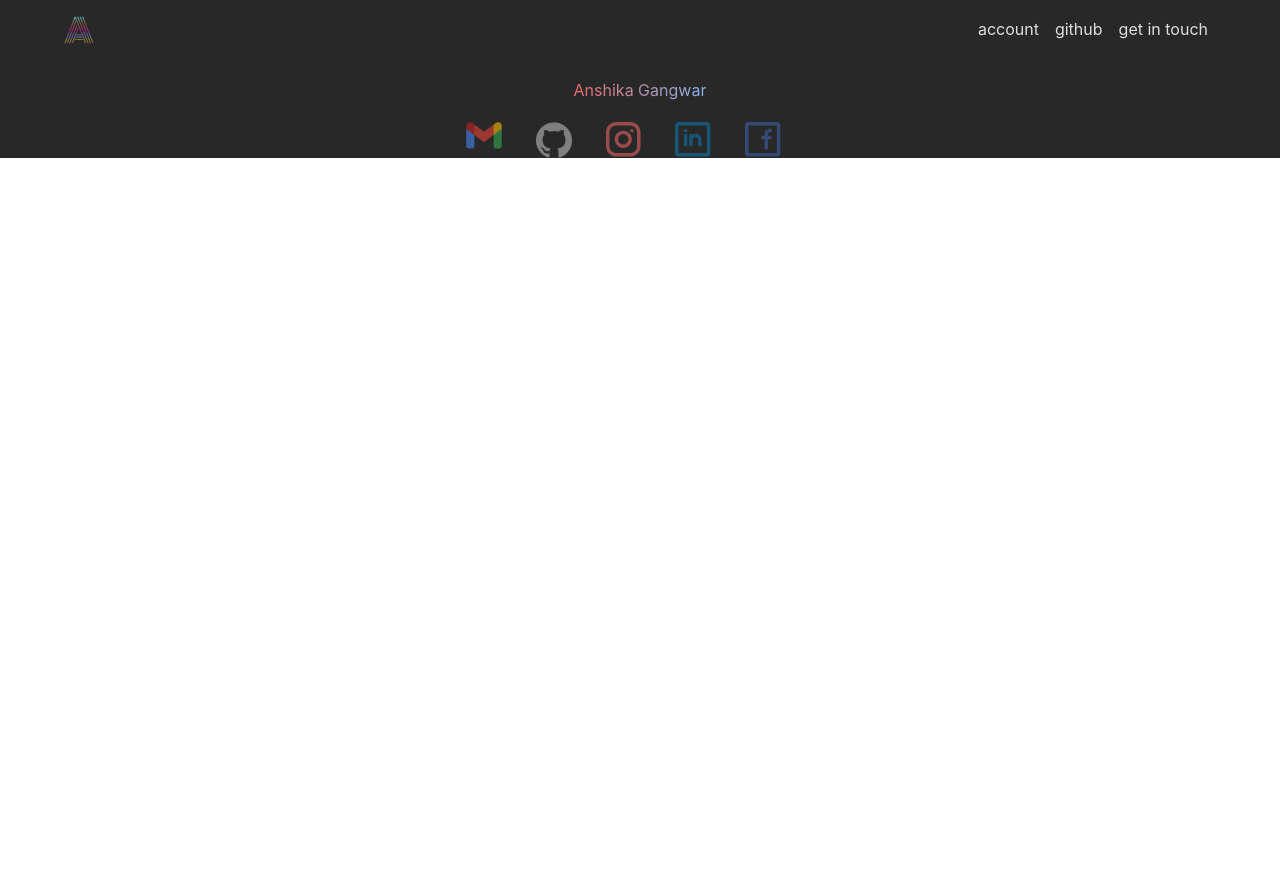
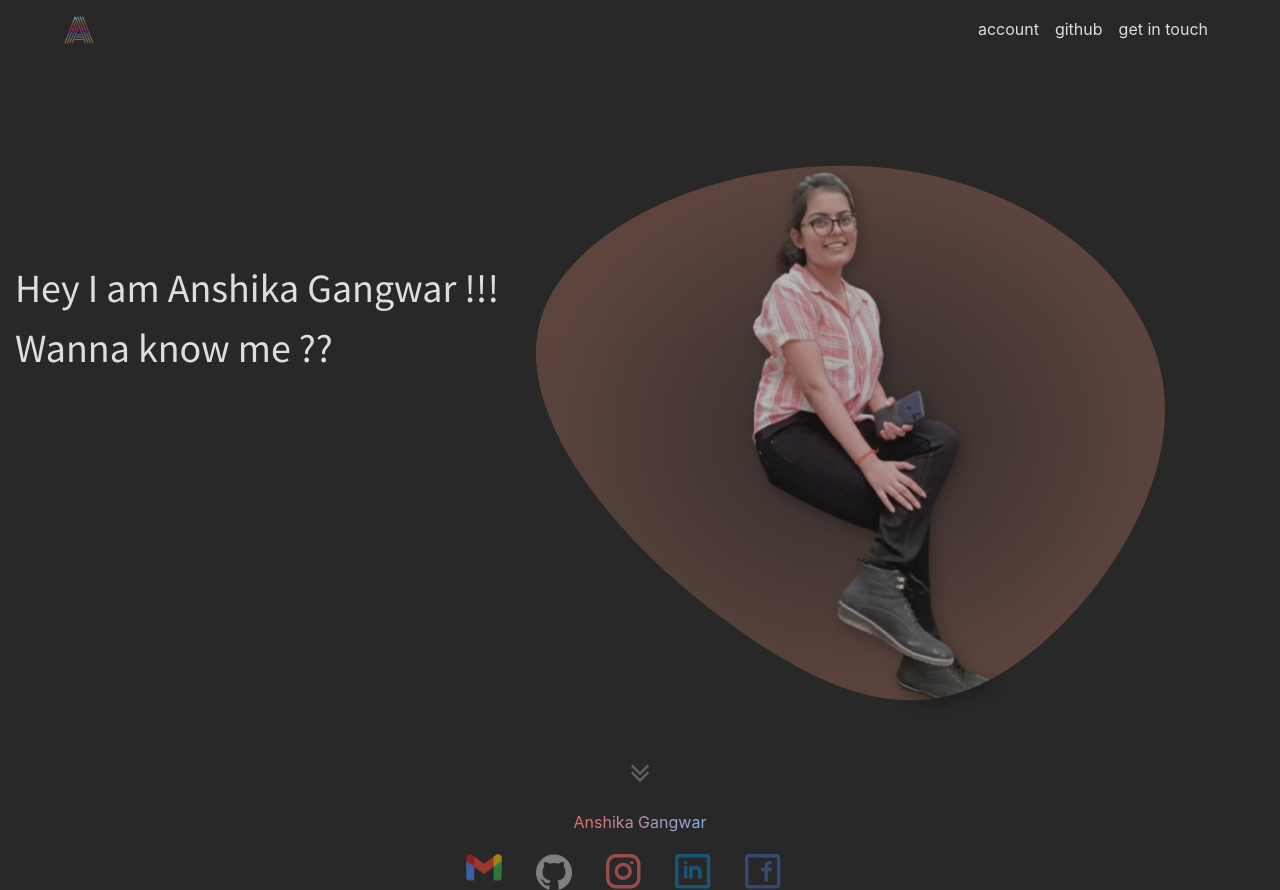
Before and after one commit to AnshikaGangwar/Portfolio, a React (Create React App) app in the folder client/: page /intro in a window 1280 px wide. Before the commit the page ends 800 px from the top, so only its background shows below. Built offline with nearby package versions, Linux system fonts and the light colour scheme; a web font is replaced by a local one.

Commit message:
intro page added

```diff
--- a/client/package.json
+++ b/client/package.json
@@ -3,11 +3,16 @@
   "version": "0.1.0",
   "private": true,
   "dependencies": {
+    "@fortawesome/fontawesome-svg-core": "^1.2.34",
+    "@fortawesome/free-solid-svg-icons": "^5.15.2",
+    "@fortawesome/react-fontawesome": "^0.1.14",
     "@material-ui/core": "^4.11.2",
     "@testing-library/jest-dom": "^5.11.8",
     "@testing-library/react": "^11.2.3",
     "@testing-library/user-event": "^12.6.0",
     "bootstrap": "^4.5.3",
+    "font-awesome": "^4.7.0",
+    "fontawesome": "^5.6.3",
     "jquery": "^3.5.1",
     "node-sass": "^4.14.1",
     "react": "^17.0.1",
--- a/client/src/App.js
+++ b/client/src/App.js
@@ -11,7 +11,7 @@ import Card from './components/cardDisplay'
 import Footer from './components/socialFooter'
 import Navbar from './components/navbar'
 import Skills from './components/skills'
-import MyPhoto from './components/myPhoto'
+import Intro from './components/intro'
 function App() {
   return (
     <div >
@@ -21,7 +21,7 @@ function App() {
         <Route path="/" exact component={Form}/>
         <Route path="/form" exact component={Form}/>
         <Route path="/skills" exact component={Skills}/>
-        <Route path="/me" exact component={MyPhoto}/>
+        <Route path="/intro" exact component={Intro}/>
       </switch>
       <Footer />
     </Router>
--- /dev/null
+++ b/client/src/components/intro.jsx
@@ -0,0 +1,32 @@
+import React, { Component } from 'react'
+import Typist from 'react-typist'
+import Me from '../assets/me.svg'
+import {FontAwesomeIcon} from '@fortawesome/react-fontawesome';
+
+export default class MyPhoto extends Component {
+
+    delay=120;
+    stdelay1=1400;
+    stdelay2=2500;
+    hideWhenDoneDelay=true;
+    render() {
+        return (
+            <div style={{background:"#282828"}}>
+              <div className="row container-fluid vh-100 w-100">
+                 <div className="col-md-5 intro_wrapper">
+                 <Typist cursor={{show:false}} avgTypingDelay={this.delay} >
+                       <span className="me_text">Hey I am Anshika Gangwar !!!
+                       Wanna know me ??</span>
+                 </Typist>
+                 </div>
+                   <div className="col-md-7">
+                     <img src={Me} className="photo"/>
+                   </div>
+              </div>
+              <div className="arrow">
+                <i className="fa fa-angle-double-down" />
+              </div>
+            </div>
+        )
+    }
+}
--- a/client/src/components/myPhoto.jsx
+++ /dev/null
@@ -1,36 +0,0 @@
-import React, { Component } from 'react'
-import Typist from 'react-typist'
-import Me from '../assets/me.svg'
-
-export default class MyPhoto extends Component {
-
-    delay=120;
-    stdelay1=1400;
-    stdelay2=2500;
-    hideWhenDoneDelay=true;
-    render() {
-        return (
-            <div className="container-fluid me_body vh-100 w-100">
-            <div className="row container">
-            <div className="col-md-8" style={{zIndex:'2'}}>
-            {/* <Typist cursor={{show:false}} avgTypingDelay={this.delay} >
-                        <span className="me_text">PASSIONATE.</span>
-            </Typist>
-            <Typist cursor={{show:false}} onLineTyped={this.onlineTyped2} avgTypingDelay={this.delay} startDelay={this.stdelay1} >
-                        <span className="me_text">CREATIVE.</span>
-            </Typist>
-            <Typist  cursor={{show:false}} onLineTyped={this.onlineTyped3} avgTypingDelay={this.delay} startDelay={this.stdelay2}>
-                        <span className="me_text">VERSATILE.</span>
-            </Typist> */}
-            <div className="me_wrapper">
-            <span className="me_name">Anshika Gangwar</span>
-            </div>
-            </div>
-            <div className="col-md-4">
-              <img className="me_photo" src={Me}/>
-            </div>
-            </div>
-            </div>
-        )
-    }
-}
--- a/client/src/index.js
+++ b/client/src/index.js
@@ -4,7 +4,7 @@ import './index.css';
 import App from './App';
 import 'bootstrap/dist/css/bootstrap.min.css';
 import 'bootstrap/dist/js/bootstrap.min.js';
-// import 'font-awesome/css/font-awesome.min.css';
+import 'font-awesome/css/font-awesome.min.css';
 import reportWebVitals from './reportWebVitals';
 
 ReactDOM.render(
--- a/client/src/sass/abstracts/font.scss
+++ b/client/src/sass/abstracts/font.scss
@@ -1,7 +1,8 @@
 @import url('https://fonts.googleapis.com/css2?family=Ubuntu&display=swap');
 @import url('https://fonts.googleapis.com/css2?family=Acme&display=swap');
 @import url('https://fonts.googleapis.com/css2?family=Euphoria+Script&display=swap');
-
+@import url('https://fonts.googleapis.com/css2?family=Source+Sans+Pro&display=swap');
 $font-1:Ubuntu;
 $heading:Acme;
 $font-2:Euphoria Script;
+$font-3:Source Sans Pro;
--- /dev/null
+++ b/client/src/sass/components/intro.scss
@@ -0,0 +1,34 @@
+.intro_wrapper{
+    display:flex;
+    flex-direction:column;
+   // justify-content:center;
+   margin-top:200px;
+    align-items: start;
+}
+.me_text{
+    color: #E1DDDD;
+    font-weight: 500;
+    font-size: 2.5rem;
+    font-family: $font-3;
+
+}
+.arrow{
+    color: #616161;
+    font-weight: 500;
+    font-size: 2rem;
+    display: flex;
+    justify-content: center;
+    margin-top: -100px;
+}
+.photo{
+    width: 90%;
+    height: 90%;
+   margin-top: 20px;
+   animation: a1 8s linear;
+}
+@keyframes a1{
+    0%{ opacity: 0}
+    25%{ opacity: 0.5}
+    50%{ opacity: 0.75}
+    100%{ opacity: 1}
+}
--- a/client/src/sass/components/myPhoto.scss
+++ /dev/null
@@ -1,71 +0,0 @@
-.me_body{
-    background: #282828;
-    display: flex;
-    flex-direction: column
-}
-.me_text{
-    color: #E1DDDD;
-    font-weight: 600;
-    font-size: 3rem;
-    font-family: $heading;
-    margin-left: 50px;
-
-}
-
-  .me_photo {
-    position: absolute;
-    animation: right_to_left 10s ease;
-    width: 200%;
-    height: 200%;
-    margin-left:-95%;
-    margin-top:0 auto;
-    top:-30%;
-    z-index: 0;
-  }
-
-
-  .me_name {
-    text-align: right;
-    animation: left_to_right 4s linear;
-    //animation-duration: 3s;
-    font-family: $font-2;
-    font-size: 5rem;
-    color: #E1DDDD;
-    margin-left:200px;
-    margin-top:140px;
-    //bottom: 10%;
-
-  }
-
-  .me_wrapper{
-      margin-top:120px;
-
-  }
-
-  @keyframes right_to_left {
-    0% {
-      opacity: 0;
-    }
-    50%{
-        opacity:0;
-    }
-    100%{
-     opacity:1;
-
-    }
-  }
-
-  @keyframes left_to_right {
-    0% {
-        opacity: 0;
-      margin-left: -100%;
-    }
-    50%{
-        opacity: 0;
-        margin-left: -50%;
-    }
-    100% {
-        opacity: 1;
-      margin-left: 200px;
-    }
-  }
--- a/client/src/sass/main.scss
+++ b/client/src/sass/main.scss
@@ -4,8 +4,7 @@
 @import "./components/navbar.scss";
 @import "./components/socialFooter.scss";
 @import "./components/skills.scss";
-@import "./components/myPhoto.scss";
-
+@import "./components/intro.scss";
 
 // .body{
 //     background:#282828;
```
Also changed, not shown: 2 other files (tests, documents, lock files or other folders).
